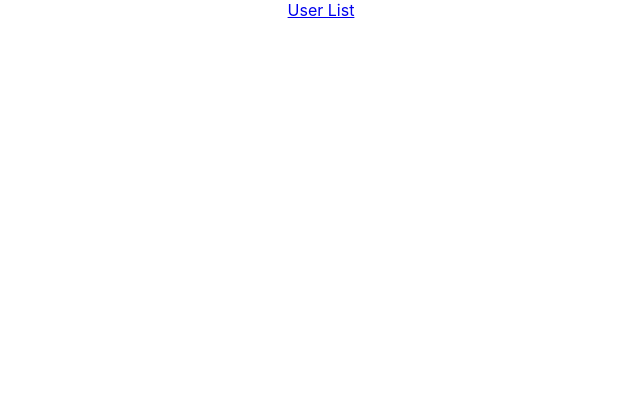
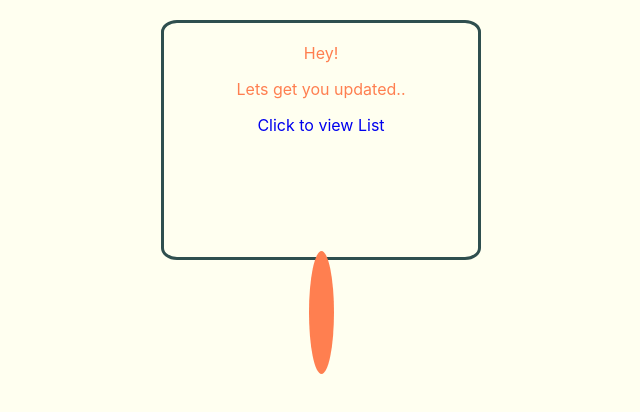
Before and after one commit to adavijit/ReactJS-profile-app, a React (Create React App) app: page / in a window 1280 px wide. Shown: the top 412 px of the page, without its empty margins (319-959 px from the left). Built offline with nearby package versions, Linux system fonts and the light colour scheme.

Commit message:
Styled home comp

```diff
--- a/package.json
+++ b/package.json
@@ -7,7 +7,9 @@
     "@testing-library/react": "^12.1.2",
     "@testing-library/user-event": "^13.5.0",
     "axios": "^0.24.0",
+    "bootstrap": "^5.1.3",
     "react": "^17.0.2",
+    "react-bootstrap": "^2.1.1",
     "react-dom": "^17.0.2",
     "react-router-dom": "^6.2.1",
     "react-scripts": "5.0.0",
--- a/src/components/Home.jsx
+++ b/src/components/Home.jsx
@@ -1,7 +1,25 @@
 import { Link } from "react-router-dom";
+import { Card, Button } from "react-bootstrap";
+import './HomeStyle.css';
 
 const Home = () => {
-  return <Link to="/list">User List</Link>;
+  return (
+    <div class="container">
+      <div class="card-content">
+      <Card >
+        <Card.Body>
+          <Card.Title>Hey!</Card.Title>
+          <Card.Text>
+            Lets get you updated..
+          </Card.Text>
+            <Link style={{"text-decoration" : "none"}} to="/list">Click to view List</Link>
+
+        </Card.Body>
+      </Card>
+     <div class="bouncingball"></div>
+      </div>
+    </div>
+  );
 };
 
 export default Home;
--- /dev/null
+++ b/src/components/HomeStyle.css
@@ -0,0 +1,61 @@
+.container{
+    border-width: 20px;
+    border-radius: 5%;
+    display: flex;
+    justify-content: center;
+
+}
+.card-content{
+    width: 20rem;
+    height: 15rem;
+    margin: 10px;
+    padding: 10px;
+    display: flex;
+    justify-content: center;
+
+}
+ .card{
+    padding: 20px;
+    width: 18rem;
+    border-width: medium;
+    border-style: solid;
+    border-radius: 5%;
+    border-color: darkslategray ;
+ }
+
+ .bouncingball {
+    width:25px;
+    height:25px;
+    border-radius:100%;
+    background:coral;;
+    animation: bounce 1s;
+    transform: translateY(0px);
+    animation-iteration-count: infinite;
+    position:absolute;
+    margin:130px;
+  }
+
+
+
+
+  @keyframes bounce {
+      0% {top: 0;
+          -webkit-animation-timing-function: ease-in;
+      }
+      40% {}
+      50% {top: 130px;
+          height: 130px;
+          -webkit-animation-timing-function: ease-out;
+      }
+      55% {top: 160px; height: 100px;
+          -webkit-animation-timing-function: ease-in;}
+      65% {top: 120px; height: 140px;
+          -webkit-animation-timing-function: ease-out;}
+      95% {
+          top: 0;
+          -webkit-animation-timing-function: ease-in;
+      }
+      100% {top: 0;
+          -webkit-animation-timing-function: ease-in;
+      }
+  }
--- a/src/index.css
+++ b/src/index.css
@@ -5,6 +5,8 @@ body {
     sans-serif;
   -webkit-font-smoothing: antialiased;
   -moz-osx-font-smoothing: grayscale;
+  background-color: ivory;
+  color: coral;
 }
 
 code {
```
Also changed, not shown: 1 other file (tests, documents, lock files or other folders).
